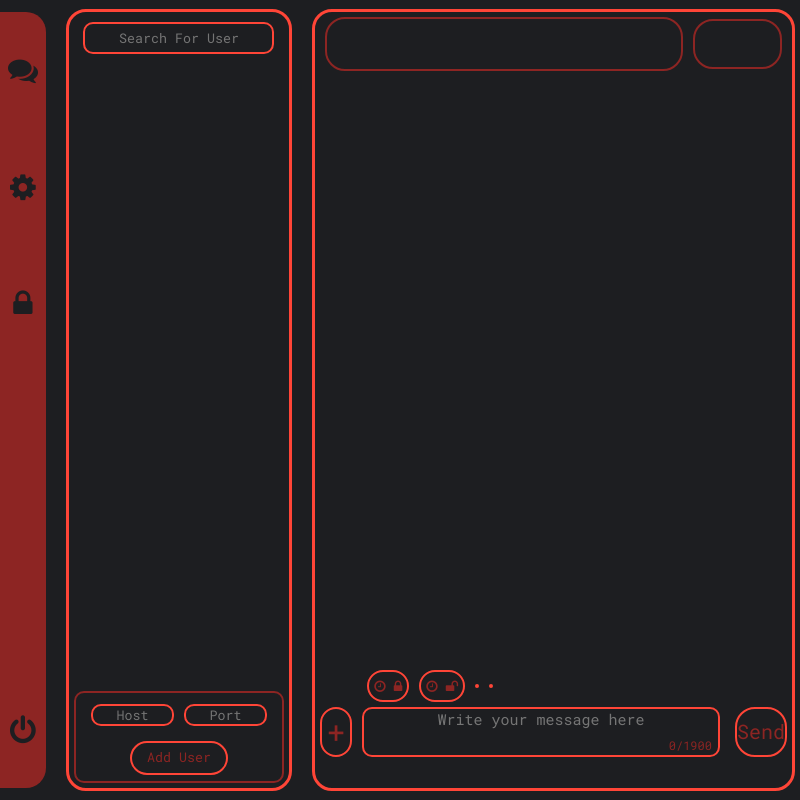
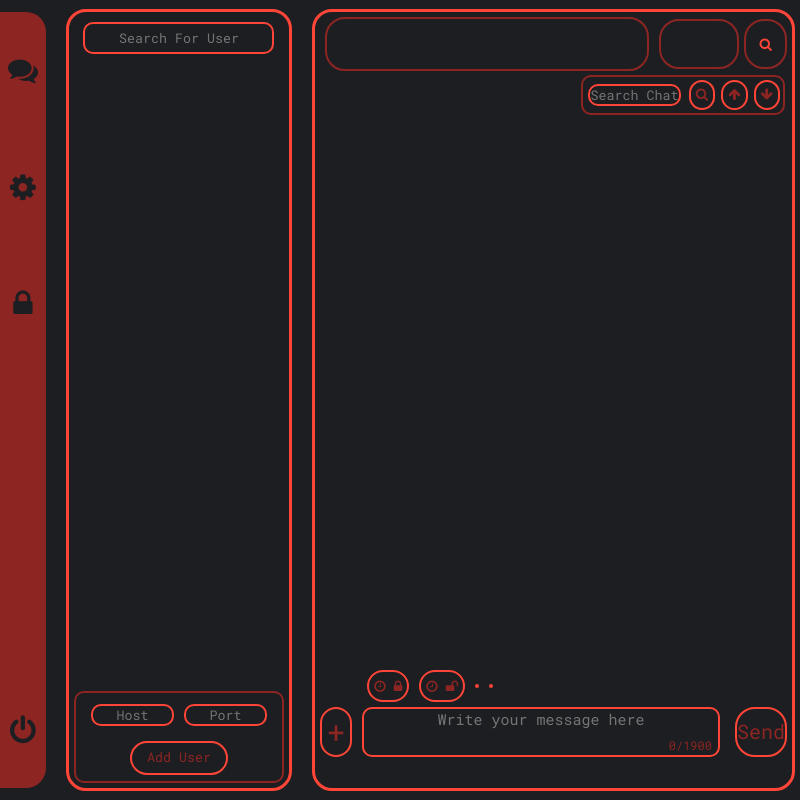
Before and after one commit to RaspiestSheep3/P2PMessagingApp, an Electron app: page src/index.html in a window 800 px wide. Drawn offline with nearby package versions, Linux system fonts and the light colour scheme; no server answers.

Commit message:
Started On Search Function
- Unlikely to add this because it feels like feature bloat

```diff
--- a/src/index.css
+++ b/src/index.css
@@ -709,3 +709,73 @@ input:checked + .slider:before {
 .hidden {
   display: none;
 }
+
+#searchChatInputDiv {
+  /*border : 2px solid var(--mainColour);*/
+  height : 50px;
+  border-radius: 20px;
+  width : 50px;
+  display: flex;
+  align-items: center;
+  /*padding : 5px; */
+  border-color: #1d1e21;
+}
+
+#searchChatButton {
+  border-color: var(--mainColour);
+  height : 100%;
+  width : 100%;
+  color: var(--accentColour);
+}
+
+#searchChatPopupDiv {
+  position : absolute;
+  border : 2px solid var(--mainColour);
+  border-radius: 10px;
+  width : 25%;
+  max-height : 40px;
+  top : 70px;
+  right : 10px;
+  margin : 5px;
+  display: flex;
+  flex-direction: row;
+  align-items: center;
+  transition: max-height 0.5s ease, max-width 0.5s ease, padding 0.5s ease;
+}
+
+#searchChatPopupInput{
+  margin : 5px;
+  height: 70%;
+  width : 70%;
+}
+
+.searchChatPopupButton {
+  width : 30px;
+  height : 30px;
+  margin : 3px;
+  padding : 5px;
+  display: flex;
+  align-items: center;
+  justify-content: center;
+}
+
+#searchChatPopupDiv.collapsed {
+  max-height: 0;
+  /*max-width: 0%; */
+  border-radius: 5px;
+  padding: 0;
+  overflow: hidden;
+  transition: max-height 0.5s ease, max-width 0.5s ease, padding 0.5s ease, border-radius 0.5s ease;
+}
+
+#searchChatPopupDiv > * {
+  opacity: 1;
+  /*visibility: visible; */
+  transition: opacity 0.4s ease, visibility 0s linear 0.2s;
+}
+
+#searchChatPopupDiv.collapsed > * {
+  opacity: 0;
+  /*visibility: hidden;*/
+  transition: opacity 0.4s ease, visibility 0s linear 0s;
+}
--- a/src/index.html
+++ b/src/index.html
@@ -48,6 +48,15 @@
           <h1 id="contactBannerText"></h1>
         </div>
         <button class="displayText button underlineFade" id="StartSessionButton" aria-label="Start Session"></button>
+        <div id="searchChatInputDiv">
+          <button class="displayText button" id="searchChatButton" aria-label="Search Chat"><i class="fa fa-search"></i></button>
+          <div id="searchChatPopupDiv">
+            <input class="input" type="text" placeholder="Search Chat" id="searchChatPopupInput">
+            <button class="displayText button searchChatPopupButton" id="searchChatButtonSearch" aria-label="Search Chat"><i class="fa fa-search"></i></button>
+            <button class="displayText button searchChatPopupButton" id="searchChatButtonUp" aria-label="Search Chat"><i class="fa fa-arrow-up"></i></button>
+            <button class="displayText button searchChatPopupButton" id="searchChatButtonDown" aria-label="Search Chat"><i class="fa fa-arrow-down"></i></button>
+          </div>
+        </div>
       </div>
       <div id="chat" class="chat">
       </div>
--- a/src/renderer.js
+++ b/src/renderer.js
@@ -15,6 +15,8 @@ let activeSessions = [];
 let dateFormat = null;
 let timeoutTime = "";
 let displayTime = "";
+let searchValues = [];
+let targetedSearchValue = -1;
 
 let currentlySendingSessionChange = false;
 //Consts
@@ -138,12 +140,46 @@ async function GetMessages(otherIdentifier, amount, sort, reversed) {
   }
 }
 
+function SearchChat(messages, searchTerm) {
+  let outputMessages = []
+  messages.forEach(message => {
+    if((message["message"].toLowerCase()).includes(searchTerm.toLowerCase())) outputMessages.push(message);
+  });
+
+  searchValues = outputMessages;
+  targetedSearchValue = 0;
+
+  console.debug("Found messages :", outputMessages)
+}
+
+function TargetMessage(messages, searchValue) {
+
+}
+
 async function GetDisplayMessages(id, chatID, banner, amount=0, sort="asc", reversed="false") {
   console.debug(`DISPLAYING MESSAGES FOR ${id}`);
   messages = await GetMessages(id, amount, sort, reversed);
   console.debug("GOT MESSAGES");
   DisplayMessages(messages, id, chatID, banner);
   console.debug("DISPLAYING MESSAGES");
+  //Setting up search
+  const searchButton = document.getElementById("searchChatButton");
+  if(searchButton != null) {
+    const searchPopup = document.getElementById("searchChatPopupDiv");
+    searchButton.addEventListener("click", () => {
+      searchPopup.classList.toggle("collapsed");
+      console.debug("Toggled");
+    });
+
+    const searchPopupSearch = document.getElementById("searchChatButtonSearch");
+    const searchPopupInput = document.getElementById("searchChatPopupInput");
+    searchPopupSearch.addEventListener("click", () => {
+      let searchTerm = searchPopupInput.value;
+      console.debug("Search Term :", searchTerm);
+      SearchChat(messages, searchTerm);
+
+    });
+  }
 }
 
 function DisplaySetUsers(id, chatID, banner="", amount = 0, sort = "asc" ,reversed = "false", sessionButton=false) {
@@ -161,6 +197,9 @@ function DisplaySetUsers(id, chatID, banner="", amount = 0, sort = "asc" ,revers
       //Saving old draft
       const messageBox = document.getElementById("messagingInputField");
       if(messageBox.value != "" && messageBox.value != null && targetedUserIdentifier != null) await SaveDraft(targetedUserIdentifier, messageBox.value);
+
+      searchValues = [];
+      targetedSearchValue = -1;
 
       targetedUserIdentifier = li.id;
       GetDisplayMessages(li.id, chatID, banner, amount, sort, reversed);
```
Also changed, not shown: 1 other file.
